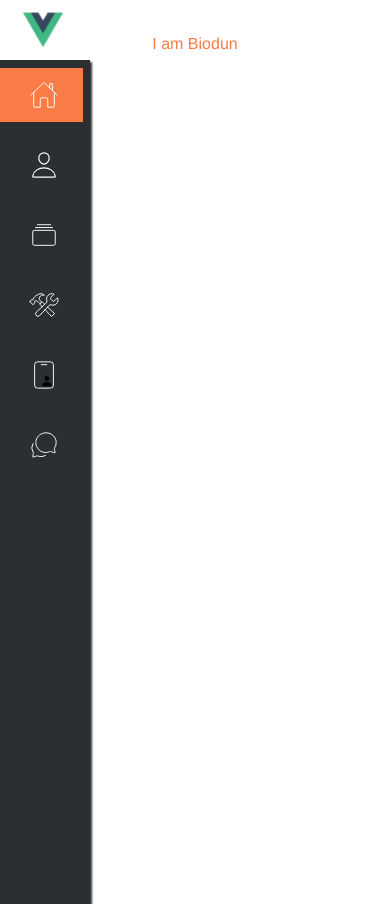
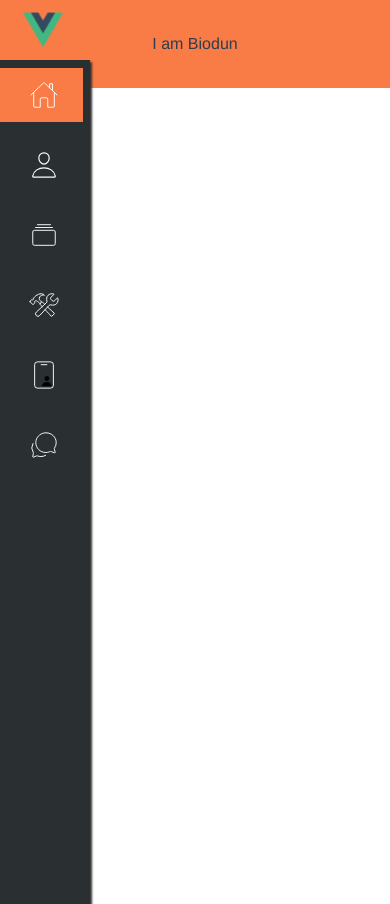
Before and after one commit to Odumz/portfolio, a Vue app: page / in a window 390 px wide. Built offline with nearby package versions, Linux system fonts and the light colour scheme.

Commit message:
responsive menu

```diff
--- a/src/components/Menu.vue
+++ b/src/components/Menu.vue
@@ -1,17 +1,6 @@
 <template>
-    <!-- <div class="tw-mx-auto tw-bg-secondary tw-p-8 tw-text-primary tw-font-light tw-text-xl ">
-        <nav class="tw-flex-row md:tw-justify-between">
-            <div class="tw-flex tw-flex-row tw-justify-between">
-                <a href="#">Logo mi</a>
-                <p class="md:tw-hidden tw-bg-secondary">
-                    Menu
-                </p>
-            </div>
-        </nav>
-    </div> -->
     <nav :style="{background: background || '#2A2F32'}" class=" tw-bg-secondary tw-w-full">
-<!-- "[ todo.title ? 'active' : 'inactive', 'tw-outline-none']" -->
-<ul :style="{background: background || '#2A2F32'}" class="tw-flex tw-h-full tw-items-center tw-pl-5" ref="nav">
+        <ul :style="{background: background || '#2A2F32'}" ref="nav">
             <figure class="image-logo" @click="toggleNav()">
                 <img :src="imagePath" class="tw-h-10 tw-w-10 tw-cursor-pointer"/>
             </figure>
@@ -53,6 +42,9 @@ export default {
 
 <style scoped>
 nav ul {
+    display: flex;
+    height: 100%;
+    align-items: center;
     margin-block-end: 0;
     margin-block-start: 0;
     padding-inline-start: 0;
--- a/src/views/Index.vue
+++ b/src/views/Index.vue
@@ -1,5 +1,5 @@
 <template>
-    <div class="tw-mx-auto tw-p-8 tw-text-primary ">
+    <div class="tw-mx-auto tw-h-full tw-bg-primary tw-p-8">
         I am Biodun
     </div>
 </template>
```
Lines whose indentation alone changed are shown as unchanged.
